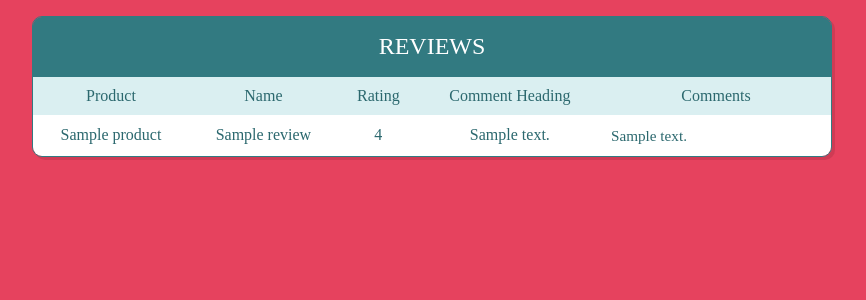
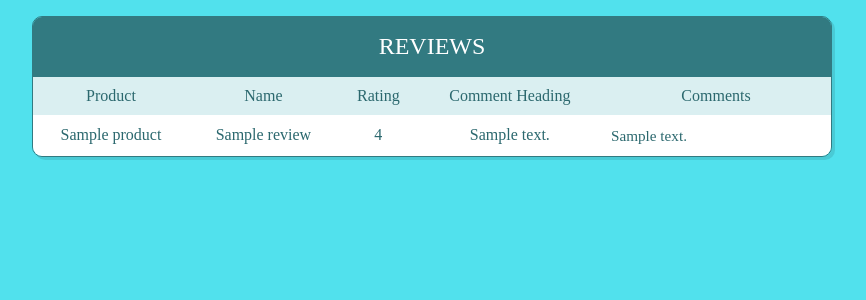
Before and after one commit to vaishnaviabbugari/Review-scrapper, a Flask app: template templates/results.html in a window 1280 px wide. Shown: the top 300 px of the page, without its empty margins (208-1074 px from the left). Run offline with Flask 2, Linux system fonts and the light colour scheme; the template is opened without the code that fills it: most values are stand-ins (such as "Sample title", 1, 10 or a date in 2020); some libraries are stand-ins or nearby versions.

Commit message:
Update style.css

```diff
--- a/static/css/style.css
+++ b/static/css/style.css
@@ -1,5 +1,5 @@
 body {
-  background-color: #E6425E;
+  background-color: #51E1ED;
 }
 body * {
   box-sizing: border-box;
```
